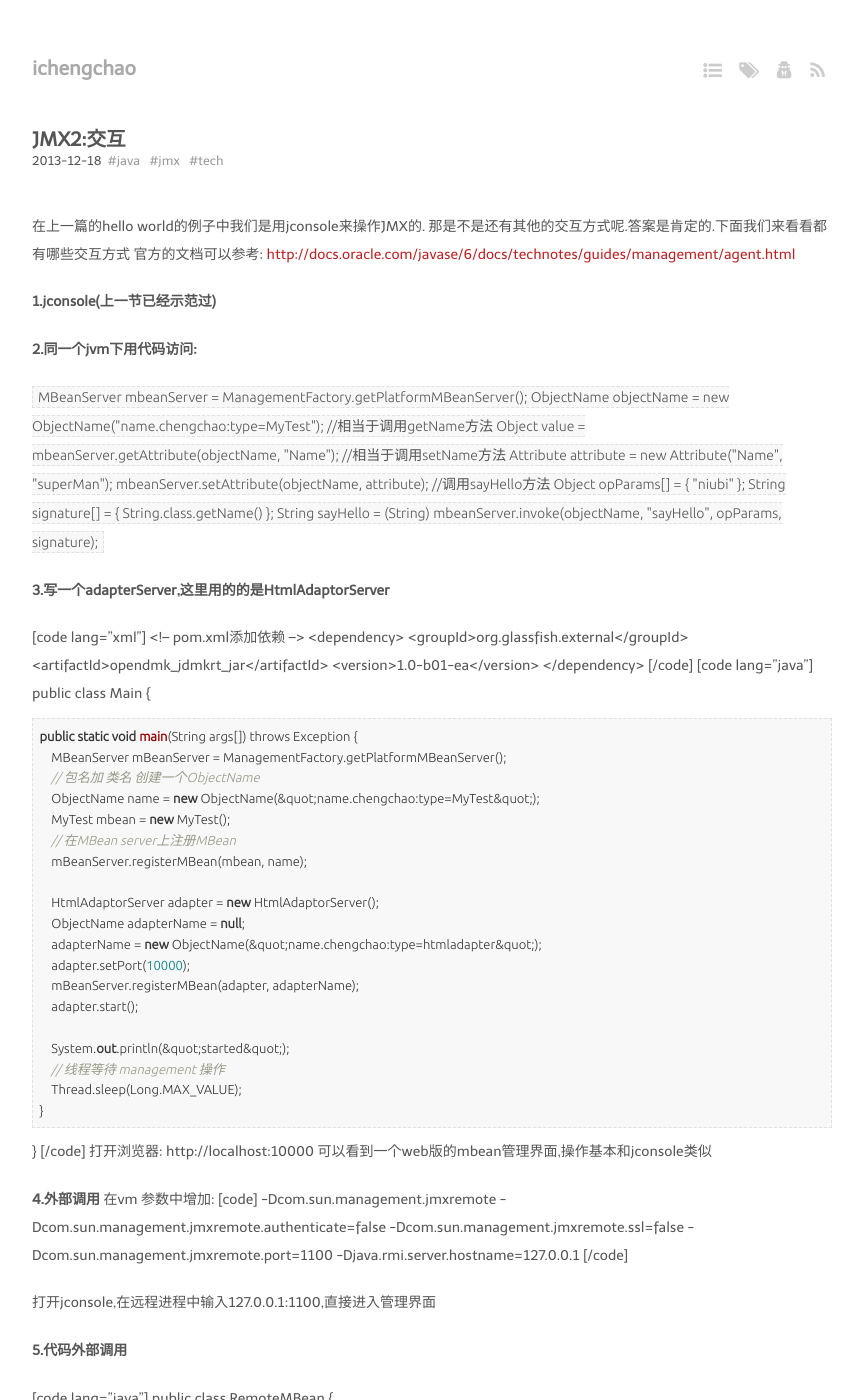
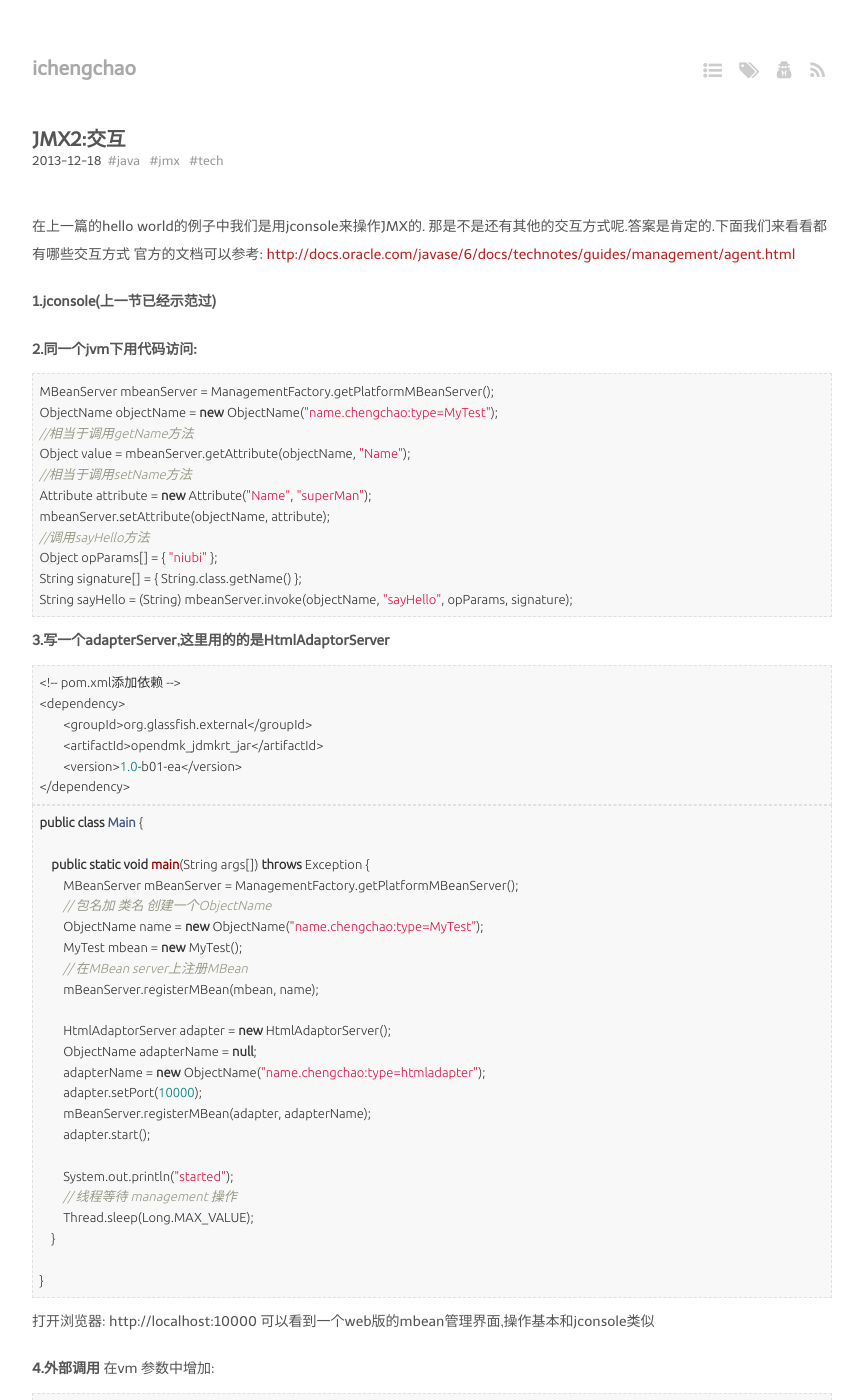
Before and after one commit to ichengchao/ichengchao.github.io, a Jekyll site: the page built from _posts/2013-12-18-jmx2-communication.md, in a window 1280 px wide and 1400 px high. Shown: the whole window, without its empty margins (208-1071 px from the left). Built offline with Jekyll 4.4.1, drawn with Linux system fonts in a browser that asks for light colours; Markdown is read by kramdown in place of the engine named in the settings; some of the changed text lies outside the part shown.

Commit message:
修改样式

```diff
--- a/_posts/2013-12-18-jmx2-communication.md
+++ b/_posts/2013-12-18-jmx2-communication.md
@@ -9,6 +9,7 @@ tags:
  - jmx
  - tech
 ---
+
 在上一篇的hello world的例子中我们是用jconsole来操作JMX的.
 那是不是还有其他的交互方式呢.答案是肯定的.下面我们来看看都有哪些交互方式
 官方的文档可以参考:
@@ -18,97 +19,93 @@ tags:
 
 <strong>2.同一个jvm下用代码访问:</strong>
 
-<code>
+{% highlight java %}
 MBeanServer mbeanServer = ManagementFactory.getPlatformMBeanServer();
-ObjectName objectName = new ObjectName(&quot;name.chengchao:type=MyTest&quot;);
+ObjectName objectName = new ObjectName("name.chengchao:type=MyTest");
 //相当于调用getName方法
-Object value = mbeanServer.getAttribute(objectName, &quot;Name&quot;);
+Object value = mbeanServer.getAttribute(objectName, "Name");
 //相当于调用setName方法
-Attribute attribute = new Attribute(&quot;Name&quot;, &quot;superMan&quot;);
+Attribute attribute = new Attribute("Name", "superMan");
 mbeanServer.setAttribute(objectName, attribute);
 //调用sayHello方法
-Object opParams[] = { &quot;niubi&quot; };
+Object opParams[] = { "niubi" };
 String signature[] = { String.class.getName() };
-String sayHello = (String) mbeanServer.invoke(objectName, &quot;sayHello&quot;, opParams, signature);
-</code>
+String sayHello = (String) mbeanServer.invoke(objectName, "sayHello", opParams, signature);
+{% endhighlight %}
 
 <strong>3.写一个adapterServer,这里用的的是HtmlAdaptorServer</strong>
 
-[code lang="xml"]
-&lt;!-- pom.xml添加依赖 --&gt;
-&lt;dependency&gt;
-	&lt;groupId&gt;org.glassfish.external&lt;/groupId&gt;
-	&lt;artifactId&gt;opendmk_jdmkrt_jar&lt;/artifactId&gt;
-	&lt;version&gt;1.0-b01-ea&lt;/version&gt;
-&lt;/dependency&gt;
-[/code]
-[code lang="java"]
+{% highlight java %}
+<!-- pom.xml添加依赖 -->
+<dependency>
+	<groupId>org.glassfish.external</groupId>
+	<artifactId>opendmk_jdmkrt_jar</artifactId>
+	<version>1.0-b01-ea</version>
+</dependency>
+{% endhighlight %}
+
+{% highlight java %}
 public class Main {
 
     public static void main(String args[]) throws Exception {
         MBeanServer mBeanServer = ManagementFactory.getPlatformMBeanServer();
         // 包名加 类名 创建一个ObjectName
-        ObjectName name = new ObjectName(&quot;name.chengchao:type=MyTest&quot;);
+        ObjectName name = new ObjectName("name.chengchao:type=MyTest");
         MyTest mbean = new MyTest();
         // 在MBean server上注册MBean
         mBeanServer.registerMBean(mbean, name);
 
         HtmlAdaptorServer adapter = new HtmlAdaptorServer();
         ObjectName adapterName = null;
-        adapterName = new ObjectName(&quot;name.chengchao:type=htmladapter&quot;);
+        adapterName = new ObjectName("name.chengchao:type=htmladapter");
         adapter.setPort(10000);
         mBeanServer.registerMBean(adapter, adapterName);
         adapter.start();
 
-        System.out.println(&quot;started&quot;);
+        System.out.println("started");
         // 线程等待 management 操作
         Thread.sleep(Long.MAX_VALUE);
     }
 
 }
-[/code]
+{% endhighlight %}
+
 打开浏览器: http://localhost:10000
 可以看到一个web版的mbean管理界面,操作基本和jconsole类似
 
 <strong>4.外部调用</strong>
 在vm 参数中增加:
-[code]
+{% highlight java %}
 -Dcom.sun.management.jmxremote
 -Dcom.sun.management.jmxremote.authenticate=false
 -Dcom.sun.management.jmxremote.ssl=false
 -Dcom.sun.management.jmxremote.port=1100
 -Djava.rmi.server.hostname=127.0.0.1
-[/code]
+{% endhighlight %}
 
 打开jconsole,在远程进程中输入127.0.0.1:1100,直接进入管理界面
 
 <strong>5.代码外部调用</strong>
 
-[code lang="java"]
+{% highlight java %}
 public class RemoteMBean {
 
     public static void main(String[] args) throws Exception {
-        JMXServiceURL url = new JMXServiceURL(&quot;service:jmx:rmi:///jndi/rmi://127.0.0.1:1100/jmxrmi&quot;);
+        JMXServiceURL url = new JMXServiceURL("service:jmx:rmi:///jndi/rmi://127.0.0.1:1100/jmxrmi");
         JMXConnector connector = JMXConnectorFactory.connect(url);
         MBeanServerConnection remote = connector.getMBeanServerConnection();
-        ObjectName objectName = new ObjectName(&quot;name.chengchao:type=MyTest&quot;);
-        Object value = remote.getAttribute(objectName, &quot;Name&quot;);
+        ObjectName objectName = new ObjectName("name.chengchao:type=MyTest");
+        Object value = remote.getAttribute(objectName, "Name");
         System.out.println(value);
     }
 
 }
 
-[/code]
+{% endhighlight %}
 
 
 <strong>附加:jetty开启jmx</strong>
 我用的是runjettyrun插件
-如图:
-<img src="http://www.chengchao.name/wordpress/wp-content/uploads/2013/12/jmx_jetty.jpg" alt="jmx_jetty" width="742" height="645" class="alignnone size-full wp-image-255" />
-
 把jetty-jmx.xml的注释部分打开,启动后打开jconsole在远程进程中输入:
-[code]
-service:jmx:rmi://localhost:1099/jndi/rmi://localhost:1099/jmxrmi
-[/code]
-<img src="http://www.chengchao.name/wordpress/wp-content/uploads/2013/12/jconsole_jmx_remote.jpg" alt="jconsole_jmx_remote" width="489" height="435" class="alignnone size-full wp-image-256" />
+`service:jmx:rmi://localhost:1099/jndi/rmi://localhost:1099/jmxrmi`
 这样也能操作mbean
```
Also changed, not shown: _posts/2014-01-24-jmx3-data-type.md (+5 -5 lines).
